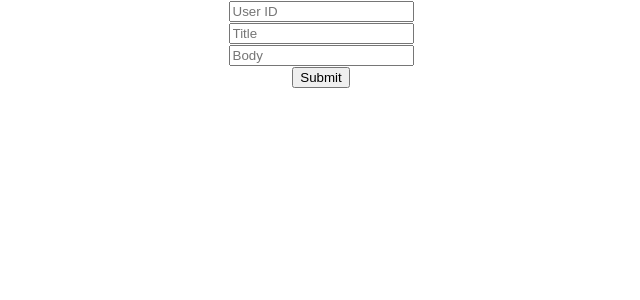
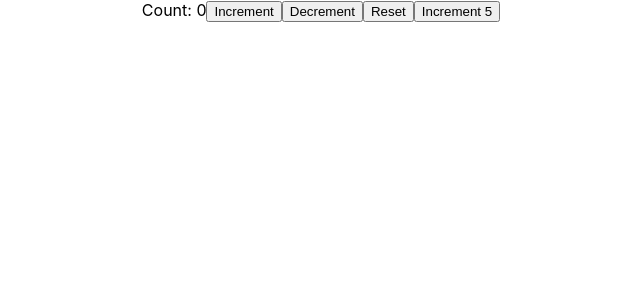
Before and after one commit to Srihil/React-Course-CodeEvolution, a React (Create React App) app: page / in a window 1280 px wide. Shown: the top 300 px of the page, without its empty margins (319-959 px from the left). Built offline with nearby package versions, Linux system fonts and the light colour scheme.

Commit message:
implemented hooks

```diff
--- a/src/App.js
+++ b/src/App.js
@@ -17,6 +17,7 @@ import UserContext from "./components/userContext";
 import ComponentC from "./components/ComponentC";
 import GetRequest from "./components/GetRequest";
 import PostRequest from "./components/PostRequest";
+import HookCounterTwo from "./components/HookCounterTwo";
 
 function App() {
   return (
@@ -54,7 +55,8 @@ function App() {
       <ComponentC />
     </UserContext.Provider> */}
     {/* <GetRequest /> */}
-    <PostRequest />
+    {/* <PostRequest /> */}
+    <HookCounterTwo />
     </div>
   );
 }
--- /dev/null
+++ b/src/components/HookCounterTwo.js
@@ -0,0 +1,24 @@
+import React, { useState } from "react";
+
+function HookCounterTwo() {
+
+  const [count, setCount] = useState(0);
+
+  const incrementFive = () => {
+    // for (let i = 0; i < 5; i++) {
+      setCount(prevCount => prevCount + 5);
+
+  };
+
+  return (
+    <div>
+      Count: {count}
+      <button onClick={() => setCount(count + 1)}>Increment</button>
+      <button onClick={() => setCount(count - 1)}>Decrement</button>
+      <button onClick={() => setCount(0)}>Reset</button>
+      <button onClick={incrementFive}>Increment 5</button>
+    </div>
+  );
+}
+
+export default HookCounterTwo;
```
